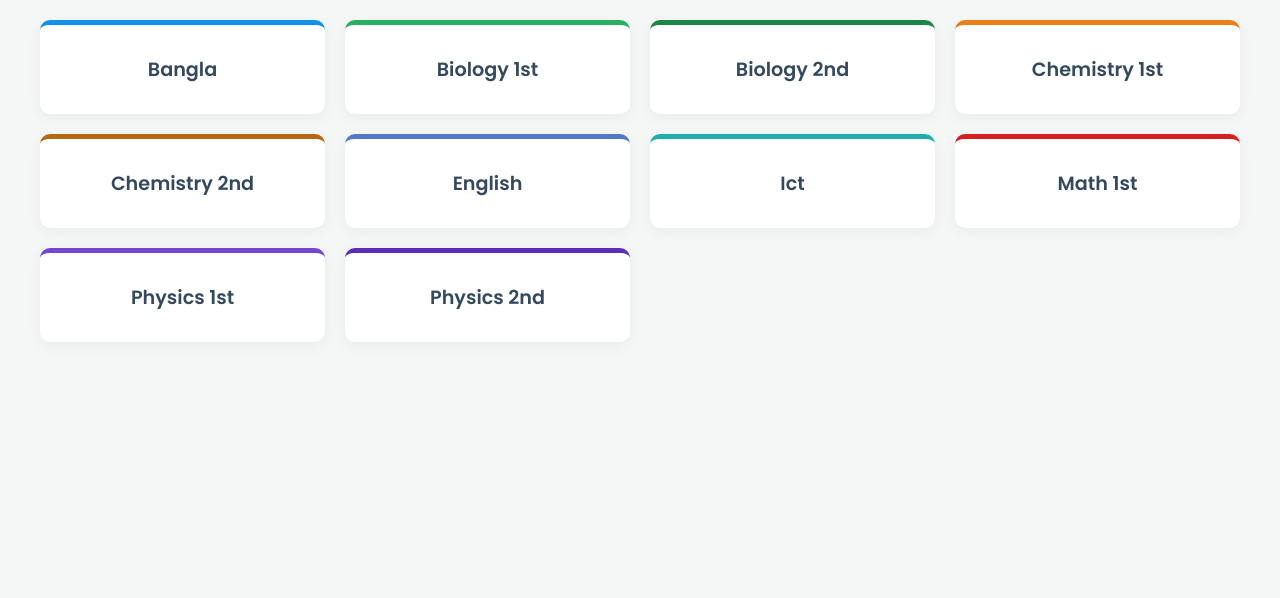
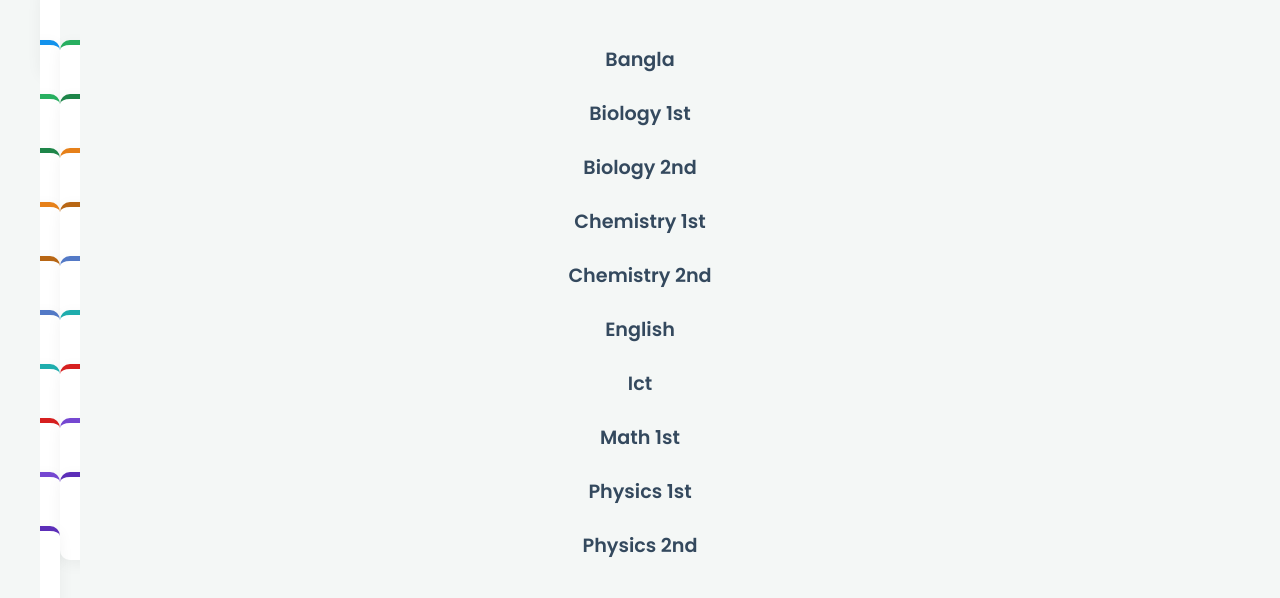
Before and after one commit to tamzid-shikto/hsc-classes, a plain HTML site: page index.html in a window 1280 px wide. Drawn offline with Linux system fonts and the light colour scheme.

Commit message:
Update index.html

```diff
--- a/index.html
+++ b/index.html
@@ -10,7 +10,7 @@
 <body>
     <div class="container" id="app-container">
 
-        <div class="subject-grid">
+        <div class="subject-grid-view">
     <a href="#bangla" class="subject-card" style="--subject-color: hsl(205, 85%, 50%); --subject-color-dark: hsl(205, 85%, 40%);">
         <div class="subject-name">Bangla</div>
     </a>
```
